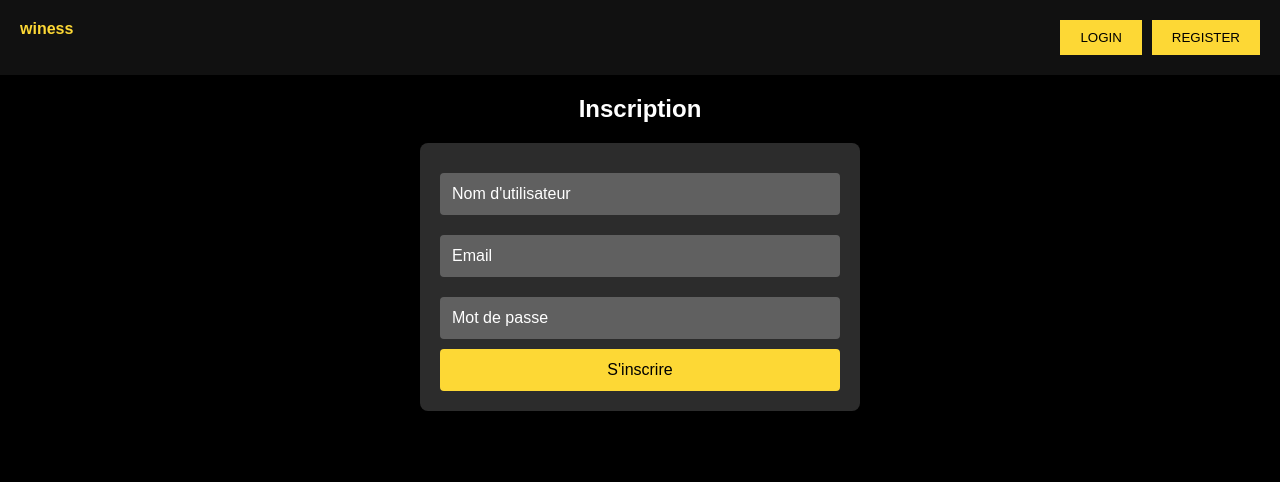
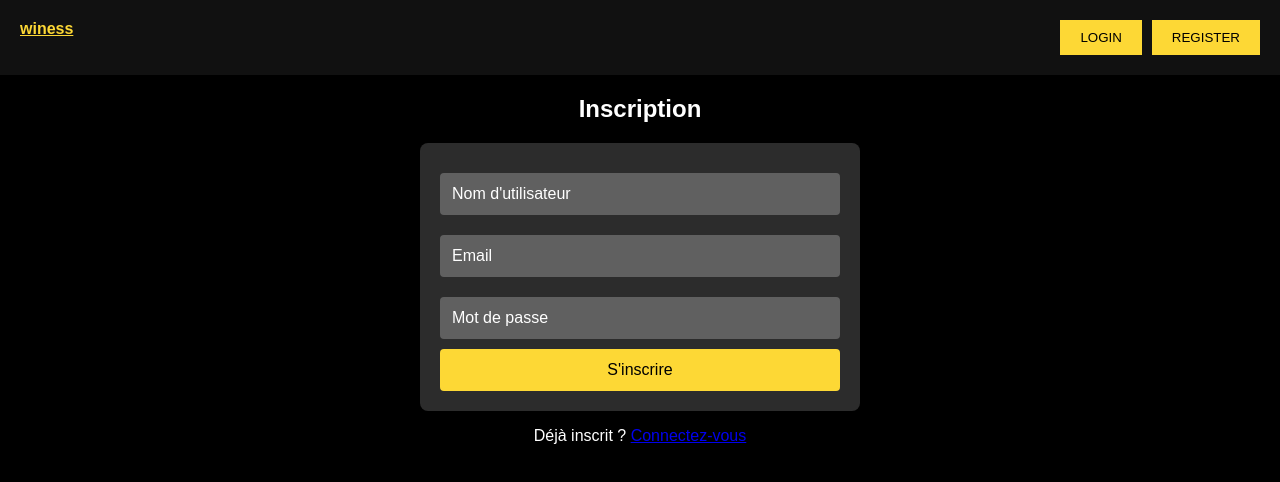
Before and after one commit to nubroc/winess, a React (Create React App) app: page /register in a window 1280 px wide. Shown: the top 482 px of the page. Built offline with nearby package versions, Linux system fonts and the light colour scheme.

Commit message:
add Dashboard route, update Navbar logo to link, and enhance Register page with login redirect

```diff
--- a/src/App.js
+++ b/src/App.js
@@ -23,6 +23,8 @@ function App() {
           <Route path="/welcome" element={<Welcome />} />
           <Route path="/login" element={<Login />} />
           <Route path="/register" element={<Register />} />
+          <Route path="/dashboard" element={<Dashboard />} />
+
           <Route path="/profil" element={<div>Page Profil</div>} />
           <Route path="/bmi" element={<BMI />} />
           <Route path="/sport-program" element={<SportProgram />} />
--- a/src/components/Navbar.js
+++ b/src/components/Navbar.js
@@ -12,7 +12,7 @@ const Navbar = () => {
 
   return (
     <div className="navbar">
-      <div className="logo">winess</div>
+      <a href="/" className="logo">winess</a>
 
       <div className="buttons">
         {!token ? (
--- a/src/pages/Register.js
+++ b/src/pages/Register.js
@@ -1,4 +1,5 @@
 import { useState } from "react";
+import { Link } from "react-router-dom";
 import axios from "axios";
 
 const Register = () => {
@@ -31,6 +32,9 @@ const Register = () => {
         <button type="submit">S'inscrire</button>
       </form>
       <p>{message}</p>
+      <p>
+        Déjà inscrit ? <Link to="/login">Connectez-vous</Link>
+      </p>
     </div>
   );
 };
```
